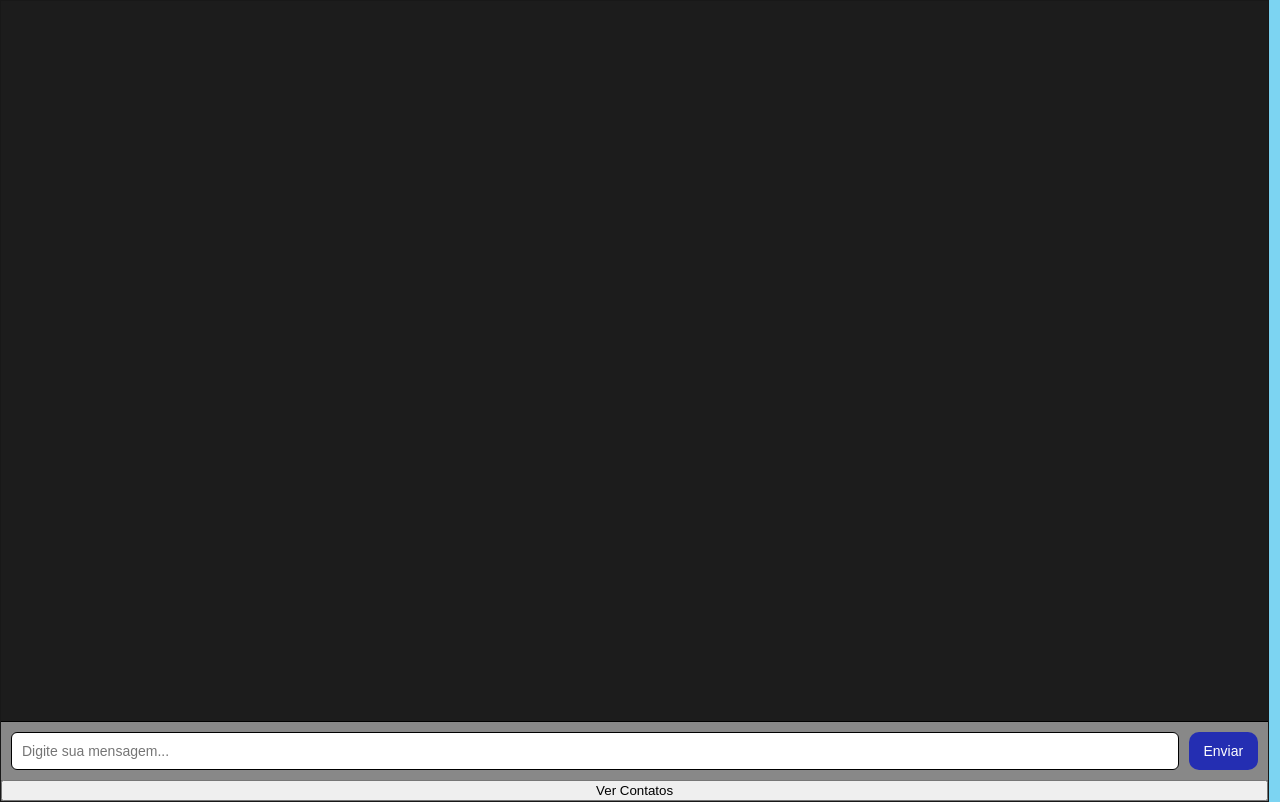
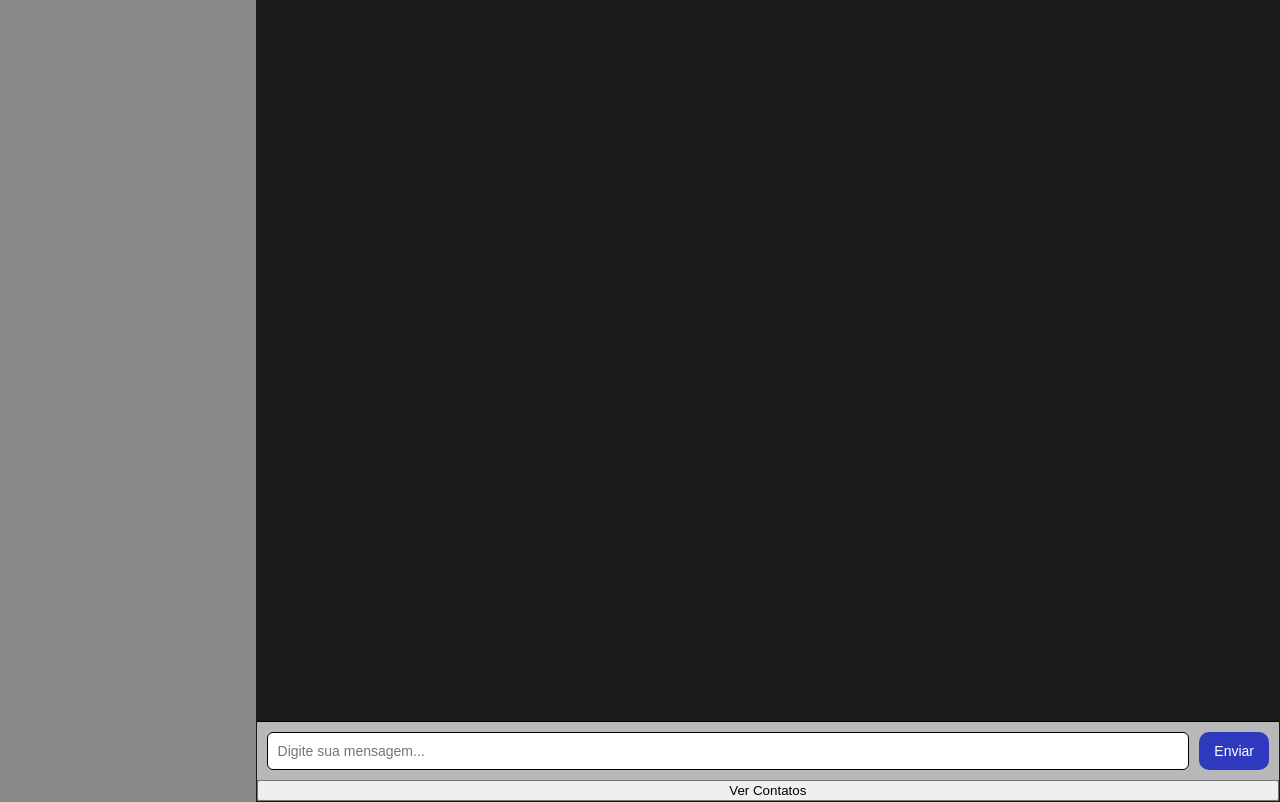
Before and after one commit to Realdo-Justino/projeto-abp, a React (Create React App) app: page /chat in a window 1280 px wide. Built offline with nearby package versions, Linux system fonts and the light colour scheme.

Commit message:
Started To Create the sidebar

```diff
--- a/src/pages/chat/Chat.css
+++ b/src/pages/chat/Chat.css
@@ -2,6 +2,15 @@
     display: flex;
     padding: 10px;
     border-top: 1px solid #000000;
+    background-color: #b8b8b8;
+}
+
+.container {
+    display: flex;
+}
+
+.side-bar {
+    width: 20%;
     background-color: #888888;
 }
 
@@ -12,7 +21,7 @@
     overflow: hidden;
     font-family: Arial, sans-serif;
     background-color: #696969;
-    width: 99vw;
+    width: 80%;
     height: 100vh;
 }
 
--- a/src/pages/chat/Chat.tsx
+++ b/src/pages/chat/Chat.tsx
@@ -35,6 +35,10 @@ function Chat() : JSX.Element {
     }
 
     return (
+        <div className = 'container'>
+            <div className = "side-bar">
+
+            </div>
             <div className="chat-container">
                 <div ref={chatRef} className="list">
                     {messages.map((message, id) => (Message(id, message)))}
@@ -52,6 +56,7 @@ function Chat() : JSX.Element {
                     Ver Contatos
                 </button>
             </div>
+        </div>
     );
 }
 
```
Lines whose indentation alone changed are shown as unchanged.
